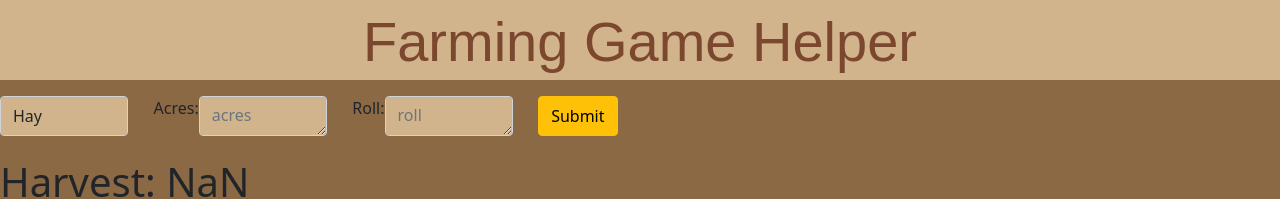
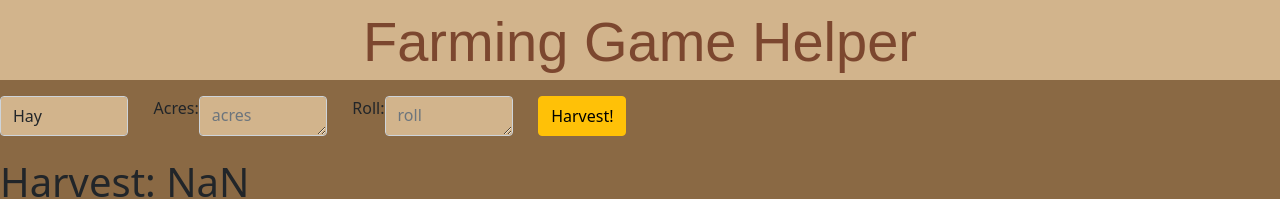
Before and after one commit to Twin-2/FarmingGame-helper, a React (Create React App) app: page / in a window 1280 px wide. Shown: the top 199 px of the page. Built offline with nearby package versions, Linux system fonts and the light colour scheme.

Commit message:
Update form.js

```diff
--- a/src/components/form/form.js
+++ b/src/components/form/form.js
@@ -37,7 +37,7 @@ function FormComponent(props) {
                         onChange={(e) => setRoll(e.target.value)}
                         type='number'
                         placeholder='roll' />
-                    <Button type='submit' variant="warning">Submit</Button>
+                    <Button type='submit' variant="warning">Harvest!</Button>
                 </Form.Group>
             </Form>
         </>
```
